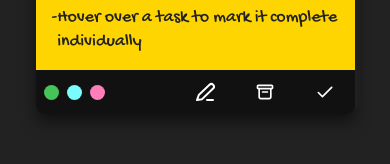
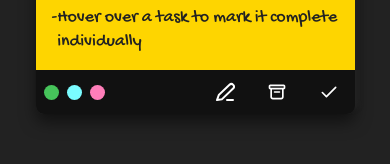
Before and after one commit to ankitc248/sticky-notes-reactJS, a React (Create React App) app: page / in a window 390 px wide. Shown: the part 324-488 px from the top of the page. Built offline with nearby package versions, Linux system fonts and the light colour scheme.

Commit message:
Fixed minor bug

```diff
--- a/src/App.css
+++ b/src/App.css
@@ -511,7 +511,7 @@ button {
     position: relative;
     border-radius: 0;
     font-size: 16px;
-    padding: 0.25rem 1.25rem;
+    padding: 0.25rem 0.75rem;
     height: 32px;
     aspect-ratio: 1;
     display: inline-flex;
@@ -935,6 +935,7 @@ textarea:focus {
 
   .note-controls button {
     height: 44px;
+    padding-inline: 1rem;
   }
 
   .developer-footer {
@@ -960,6 +961,7 @@ textarea:focus {
   transform: translateY(-100%);
   transition: transform 0.25s ease;
 }
-.connection-status.offline{
+
+.connection-status.offline {
   transform: translateY(0);
 }
```
Also changed, not shown: 8 other files (tests, documents, lock files or other folders).
